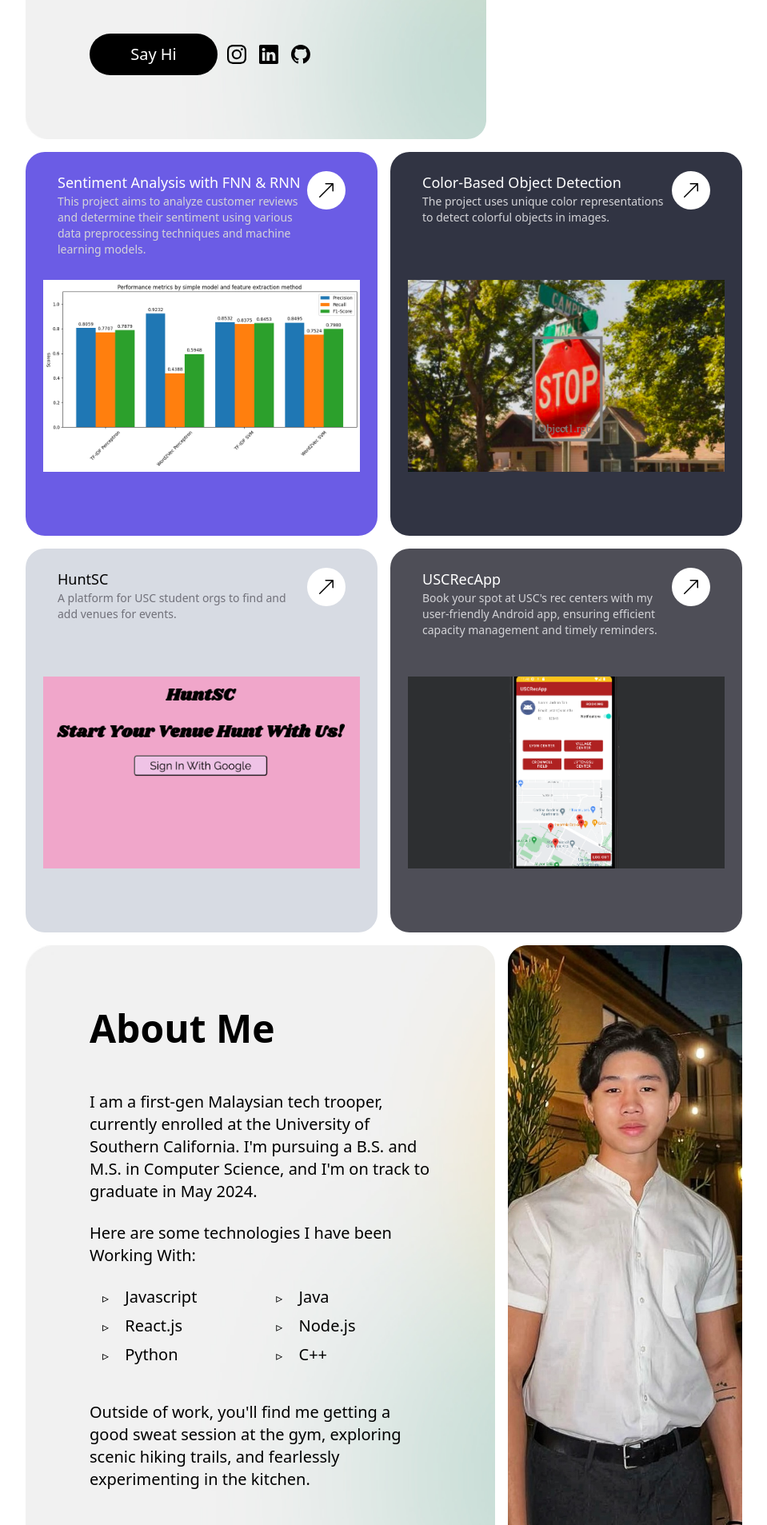
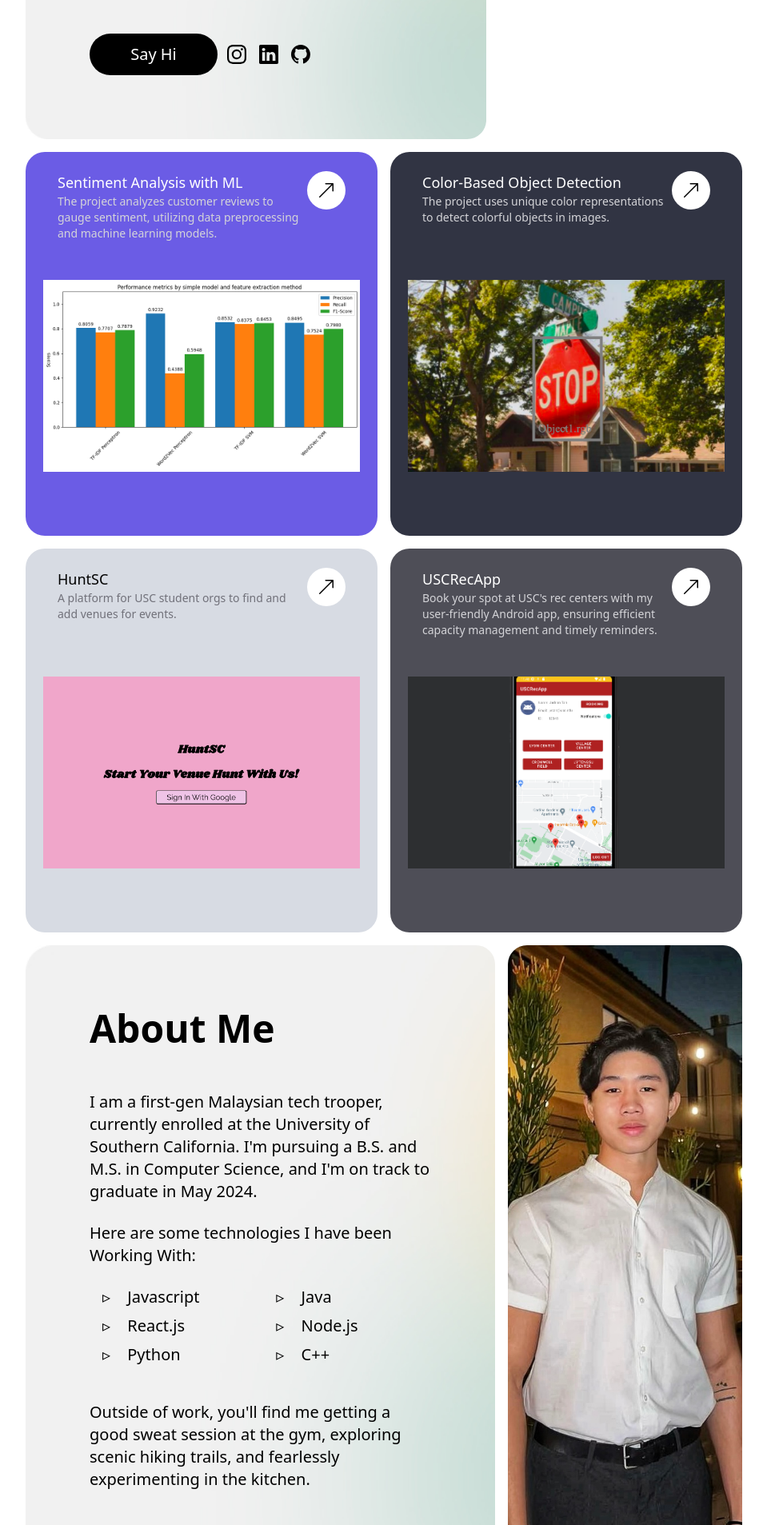
Before and after one commit to jadriant/personalwebsite, a Next.js app: page / in a window 1280 px wide. Shown: the part 610-2517 px from the top of the page at 80% size, without its empty margins (160-1119 px from the left). Built offline with nearby package versions, Linux system fonts and the light colour scheme; a web font is replaced by a local one.

Commit message:
made changes to frontend mobile layout

```diff
--- a/pages/components/ProjectPreview.jsx
+++ b/pages/components/ProjectPreview.jsx
@@ -30,7 +30,7 @@ export default function ProjectPreview(props) {
                 <div className="flex justify-between">
                     <div>
                         <h2 className="font-medium text-lg dark:text-white">{projectname}</h2>
-                        <p className="text-sm text-zinc-500 dark:text-zinc-300">
+                        <p className="text-xs sm:text-sm text-zinc-500 dark:text-zinc-300">
                             {description}
                         </p>
                     </div>
--- a/pages/index.js
+++ b/pages/index.js
@@ -96,8 +96,8 @@ export default function Home() {
         {/* PROJECT SECTION */}
         <section key="1" id="project" className="grid grid-cols-1 lg:grid-cols-2 gap-4 my-4">
           <ProjectPreview
-            name="Sentiment Analysis with FNN & RNN"
-            description="This project aims to analyze customer reviews and determine their sentiment using various data preprocessing techniques and machine learning models."
+            name="Sentiment Analysis with ML"
+            description="The project analyzes customer reviews to gauge sentiment, utilizing data preprocessing and machine learning models."
             imageUrl={nlp}
             bgColor="#6B5CE5"
             dark
@@ -142,26 +142,28 @@ export default function Home() {
               I am a first-gen Malaysian tech trooper, currently enrolled at the University of Southern California. I'm pursuing a B.S. and M.S. in Computer Science, and I'm on track to graduate in May 2024.
             </p>
             <p className="md:text-xl my-[-40px]">Here are some technologies I have been Working With: </p>
-            <ul className="list-none grid grid-cols-2 gap-2 text-xl">
-              <li className="">
-                <span className="text-base font-extralight px-[1rem]">{"▹ "}</span>{"Javascript"}
+            <ul className="list-none grid grid-cols-2 gap-2 text-[10px] sm:text-xl">
+              <li>
+                <span className="font-extralight px-[1rem]">{"▹ "}</span>Javascript
               </li>
-              <li className="">
-                <span className="text-base font-extralight px-[1rem]">{"▹ "}</span>{"Java"}
+              <li>
+                <span className="font-extralight px-[1rem]">{"▹ "}</span>Java
               </li>
-              <li className="">
-                <span className="text-base font-extralight px-[1rem]">{"▹ "}</span>{"React.js"}
+              <li>
+                <span className="font-extralight px-[1rem]">{"▹ "}</span>React.js
               </li>
-              <li className="">
-                <span className="text-base font-extralight px-[1rem]">{"▹ "}</span>{"Node.js"}
+              <li>
+                <span className="font-extralight px-[1rem]">{"▹ "}</span>Node.js
               </li>
-              <li className="">
-                <span className="text-base font-extralight px-[1rem]">{"▹ "}</span>{"Python"}
+              <li>
+                <span className="font-extralight px-[1rem]">{"▹ "}</span>Python
               </li>
-              <li className="">
-                <span className="text-base font-extralight px-[1rem]">{"▹ "}</span>{"C++"}
+              <li>
+                <span className="font-extralight px-[1rem]">{"▹ "}</span>C++
               </li>
             </ul>
+
+
             {/* outside of work woohoo */}
             <p className="mt-[-20px] md:text-xl">
               Outside of work, you'll find me getting a good sweat session at the gym, exploring scenic hiking trails, and fearlessly experimenting in the kitchen.
@@ -199,14 +201,15 @@ export default function Home() {
 
       {/* FOOTER w/o ratio */}
       <section>
-        <div className='flex flex-col items-center font-extralight text-black text-xl my-4'>
+        <div className='flex flex-col items-center font-extralight text-black text-xs sm:text-xl my-4'>
           <span>
             {"© 2023 | Built and designed by Jadrian Tan"}
           </span>
-          <Link href="#" className='my-2 h-auto w-[200px] text-center text-white bg-zinc-800 rounded-full block md:hidden'>
+          <Link href="#" className=' text-xl my-2 h-auto w-[200px] text-center text-white bg-zinc-800 rounded-full block md:hidden'>
             Back to top
           </Link>
         </div>
+
       </section>
 
     </div>
```
Also changed, not shown: public/images/huntsc.png.
